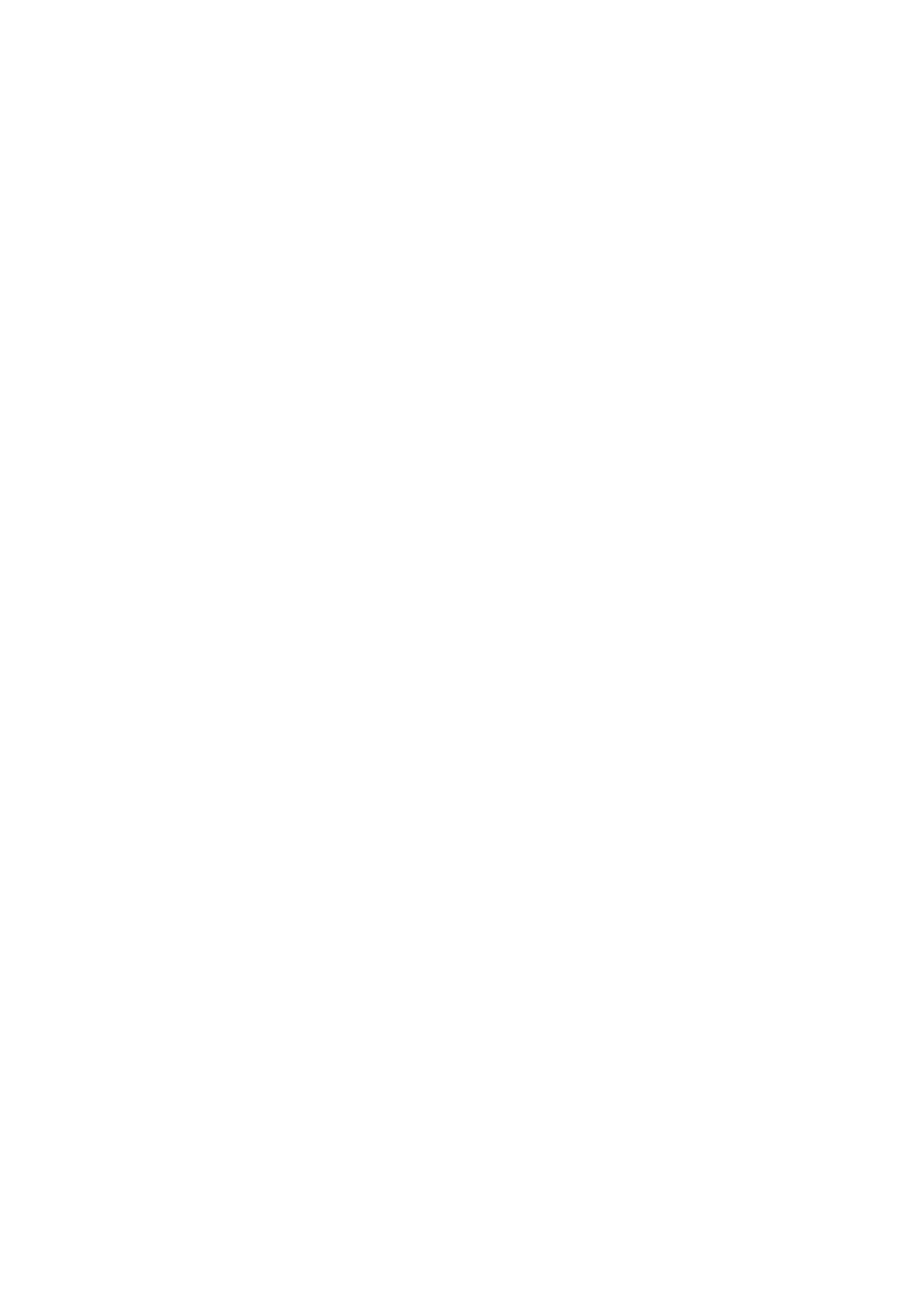
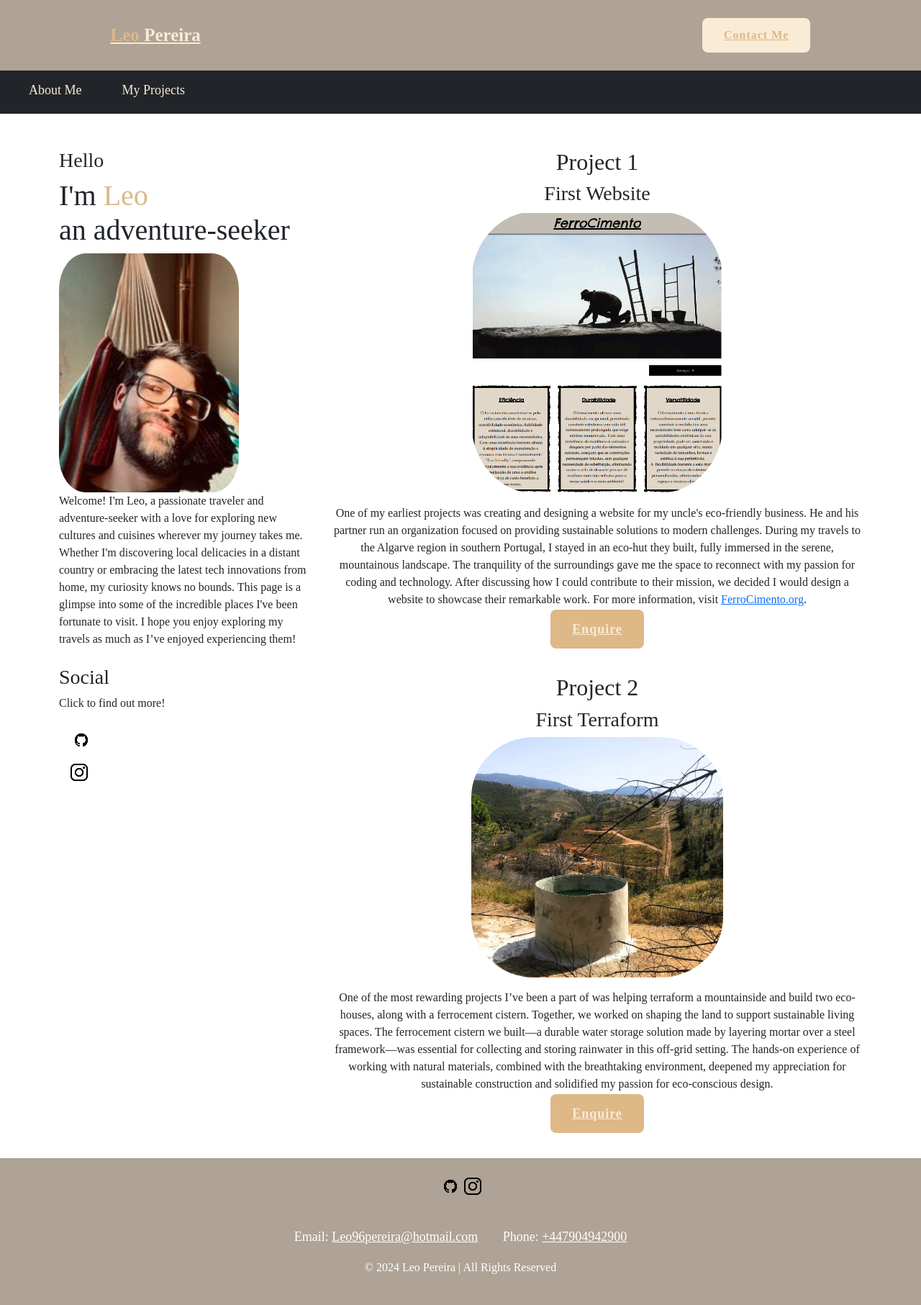
Before and after one commit to ShadowSlash/Week-3_Challenge, a plain HTML site: page index.htm in a window 1280 px wide. Shown: the whole page at 72% size. Before the commit the page ends 800 px from the top, so only its background shows below. Drawn offline with nearby package versions, Linux system fonts and the light colour scheme.

Commit message:
Completed project

```diff
--- a/assets/style.css
+++ b/assets/style.css
@@ -0,0 +1,239 @@
+* {
+    margin: 0;
+    padding: 0;
+    box-sizing: border-box;
+    font-family:'Times New Roman', Times, serif;
+    text-decoration: none;
+    list-style: none;
+}
+
+/* Header */
+
+.header {
+    position:fixed;
+    top: 0;
+    left: 0;
+    width: 100%;
+    padding: 25px 12%;
+    background: rgb(174, 163, 148);
+    backdrop-filter: blur(10px);
+    display: flex;
+    justify-content: space-between;
+    align-items: center;
+    z-index: 100;
+}
+
+.logo {
+    font-size: 25px;
+    color: antiquewhite;
+    font-weight: 600;
+    transition: 0.3s ease;
+}
+
+.logo:hover {
+    color: burlywood;
+    text-shadow: 0 0 25px bisque,
+                 0 0 50px bisque;
+    transform: scale(1.1);
+}
+
+span {
+    color: burlywood;
+}
+
+.navbar a {
+    font-size: 18px;
+    color: antiquewhite;
+    font-weight: 500;
+    margin: 0 20px;
+    border-bottom: 3px solid transparent;
+    transition: 0.3s ease;
+}
+
+.navbar a:hover,
+.navbar a:active {
+    color: burlywood;
+    border-bottom: 3px solid burlywood;
+}
+
+.contact {
+    padding: 10px 28px;
+    background-color: antiquewhite;
+    color: burlywood;
+    border: 2px solid transparent;
+    border-radius: 8px;
+    font-size: 16px;
+    letter-spacing: 1px;
+    font-weight: 600;
+    transition: 0.3s;
+}
+
+.contact:hover {
+    background-color: burlywood;
+    color: antiquewhite;
+    box-shadow: 0 0 25px burlywood;
+}
+
+/* Custom Button Styles */
+.btn-box {
+    width: 345px;
+    display: flex;
+    gap: 2em;
+}
+
+.btn-1 {
+    padding: 15px 28px;
+    background-color: burlywood;
+    color: antiquewhite;
+    border: 2px solid transparent;
+    border-radius: 8px;
+    font-size: 18px;
+    letter-spacing: 1px;
+    font-weight: 600;
+    transition: 0.3s ease;
+    cursor: pointer;
+}
+
+.btn-1:hover {
+    color: burlywood;
+    background-color: rgb(174, 163, 148);
+    border: 2px solid burlywood;
+}
+
+.img-box img {
+    border-radius: 15%;
+    width: 250px;
+}
+
+/* Projects */
+
+.my-projects {
+    display: flex;
+    justify-content: center;
+    align-items: center;
+    padding: 12% 8%;
+    gap: 10em;
+    background: rgb(174, 163, 148);
+}
+
+.project1-img img,
+.project2-img img {
+    display: block;
+    margin-left: auto;
+    margin-right: auto;
+    width: 350px;
+    border-radius: 25%;
+}
+
+.project1-content h2 {
+    text-align: left;
+    color: bisque;
+    font-size: 42px;
+}
+
+.project1-content h3 {
+    font-size: 62px;
+    color: bisque;
+}
+
+.project1-content p {
+    color: bisque;
+    font-size: 20px;
+    margin: 2em 0 3em;
+}
+
+.project2-content h2 {
+    text-align: left;
+    color: bisque;
+    font-size: 42px;
+}
+
+.project2-content h3 {
+    font-size: 62px;
+    color: bisque;
+}
+
+.project2-content p {
+    color: bisque;
+    font-size: 20px;
+    margin: 2em 0 3em;
+}
+
+/* Contact Form */
+
+.contact-form h2 {
+    text-align: center;
+    margin-top: 3em;
+    margin-bottom: 1em;
+    font-size: 36px;
+}
+
+.contact-form form {
+    max-width: 50em;
+    margin: 1rem auto;
+    text-align: center;
+    margin-bottom: 3em;
+}
+
+.contact-form form .input-box {
+    display: flex;
+    justify-content: center;
+    flex-wrap: wrap;
+}
+
+.contact-form form .input-box input, .contact-form form textarea {
+    width: 100%;
+    padding: 1.5em;
+    font-size: 18px;
+    color: burlywood;
+    background: antiquewhite;
+    border-radius: .8rem;
+    margin: 1rem 0;
+    resize: none;
+}
+
+/* Footer */
+
+.footer {
+    position: relative;
+    bottom: 0;
+    width: 100%;
+    padding: 40px 0;
+    background-color: rgb(174, 163, 148);
+}
+
+.footer .social {
+    text-align: center;
+    padding-bottom: 25px;
+}
+
+.footer ul {
+    margin-top: 0;
+    padding: 0;
+    font-size: 18px;
+    line-height: 1.6;
+    margin-bottom: 0;
+    text-align: center;
+}
+
+.footer ul li a {
+    color: antiquewhite;
+    border-bottom: 3px solid transparent;
+    transition: 0.3s ease;
+}
+
+.footer ul li a:hover {
+    border-bottom: 3px solid burlywood;
+}
+
+.footer ul li {
+    display: inline-block;
+    padding: 0 15px;
+}
+
+.footer .copyright {
+    margin-top: 15px;
+    text-align: center;
+    font-size: 12px;
+    color: antiquewhite;
+}
--- a/index.htm
+++ b/index.htm
@@ -4,10 +4,99 @@
     <meta charset="UTF-8">
     <meta name="viewport" content="width=device-width, initial-scale=1.0">
     <title>W3 S3 - Leo Pereira</title>
-    <link href="https://stackpath.bootstrapcdn.com/bootstrap/4.5.2/css/bootstrap.min.css" rel="stylesheet" />
+    <link href="https://cdn.jsdelivr.net/npm/bootstrap@5.3.3/dist/css/bootstrap.min.css" rel="stylesheet">
     <link rel="stylesheet" href="./assets/style.css">
 </head>
 <body>
 
+<div class="p-5 bg-primary text-white text-center">
+    <div class="header">
+        <a href="#" class="logo"><span>Leo</span> Pereira</a>
+        <a href="#contact" class="contact">Contact Me</a>
+    </div>
+</div>
+
+<nav class="navbar navbar-expand-sm bg-dark navbar-dark">
+  <div class="container-fluid">
+    <ul class="navbar-nav">
+      <li class="nav-item">
+        <a class="nav-link" href="#aboutme">About Me</a>
+      </li>
+      <li class="nav-item">
+        <a class="nav-link" href="#projects">My Projects</a>
+      </li>
+    </ul>
+  </div>
+</nav>
+
+<div class="container mt-5">
+  <div class="row">
+    <div class="col-sm-4">
+        <h3>Hello</h3>
+        <h1>I'm <span>Leo</span><br>an adventure-seeker</h1>
+        <div class="img-box">
+            <img src="assets/images/Me.jpg" alt="Leo Pereira" class="img-fluid">
+        </div>
+        <p>Welcome! I'm Leo, a passionate traveler and adventure-seeker with a love for exploring new cultures and cuisines wherever my journey takes me. Whether I'm discovering local delicacies in a distant country or embracing the latest tech innovations from home, my curiosity knows no bounds. This page is a glimpse into some of the incredible places I've been fortunate to visit. I hope you enjoy exploring my travels as much as I’ve enjoyed experiencing them!</p>
+
+      <h3 class="mt-4">Social</h3>
+      <p>Click to find out more!</p>
+      <ul class="nav nav-pills flex-column">
+        <li class="nav-item">
+          <a class="nav-link" href="https://github.com/ShadowSlash"><img src="assets/images/github.png" class="img-fluid"></a>
+        </li>
+        <li class="nav-item">
+          <a class="nav-link" href="https://www.instagram.com/leo_pear/"><img src="assets/images/Insta.png" class="img-fluid"></a>
+        </li>
+      </ul>
+      <hr class="d-sm-none">
+    </div>
+
+    <div class="col-sm-8">
+        <div class="mb-5 text-center">
+            <h2 class="heading">Project 1</h2>
+            <h3>First Website</h3>
+            <div class="project1-img mb-3">
+                <img src="assets/images/Project 1.png" alt="Project 1" class="img-fluid">
+            </div>
+            <p>One of my earliest projects was creating and designing a website for my uncle's eco-friendly business. He and his partner run an organization focused on providing sustainable solutions to modern challenges. During my travels to the Algarve region in southern Portugal, I stayed in an eco-hut they built, fully immersed in the serene, mountainous landscape. The tranquility of the surroundings gave me the space to reconnect with my passion for coding and technology. After discussing how I could contribute to their mission, we decided I would design a website to showcase their remarkable work. For more information, visit <a href="https://www.ferrocimento.org/">FerroCimento.org</a>.</p>
+            <a href="#" class="btn-1">Enquire</a>
+        </div>
+
+        <div class="text-center">
+            <h2 class="heading">Project 2</h2>
+            <h3>First Terraform</h3>
+            <div class="project2-img mb-3">
+                <img src="assets/images/Project 2.jpg" alt="Project 2" class="img-fluid">
+            </div>
+            <p>One of the most rewarding projects I’ve been a part of was helping terraform a mountainside and build two eco-houses, along with a ferrocement cistern. Together, we worked on shaping the land to support sustainable living spaces. The ferrocement cistern we built—a durable water storage solution made by layering mortar over a steel framework—was essential for collecting and storing rainwater in this off-grid setting. The hands-on experience of working with natural materials, combined with the breathtaking environment, deepened my appreciation for sustainable construction and solidified my passion for eco-conscious design.</p>
+            <a href="#" class="btn-1">Enquire</a>
+        </div>
+    </div>
+  </div>
+</div>
+
+<div class="mt-5 p-4 text-white text-center footer">
+    <footer>
+        <div class="social mb-3">
+            <a href="https://github.com/ShadowSlash"><img src="assets/images/github.png" class="img-fluid"></a>
+            <a href="https://www.instagram.com/leo_pear/"><img src="assets/images/Insta.png" class="img-fluid"></a>
+        </div>
+
+        <ul class="list-unstyled">
+            <li>
+                <label for="Email">Email:</label>
+                <a href="mailto:leo96pereira@hotmail.com" class="text-white">Leo96pereira@hotmail.com</a>
+            </li>
+            <li>
+                <label for="Phone">Phone:</label>
+                <a href="tel:+447904942900" class="text-white">+447904942900</a>
+            </li>
+        </ul>
+
+        <p class="mt-3">© 2024 Leo Pereira | All Rights Reserved</p>
+    </footer>
+</div>
+<script src="https://cdn.jsdelivr.net/npm/bootstrap@5.3.3/dist/js/bootstrap.bundle.min.js"></script>
 </body>
 </html>
```
